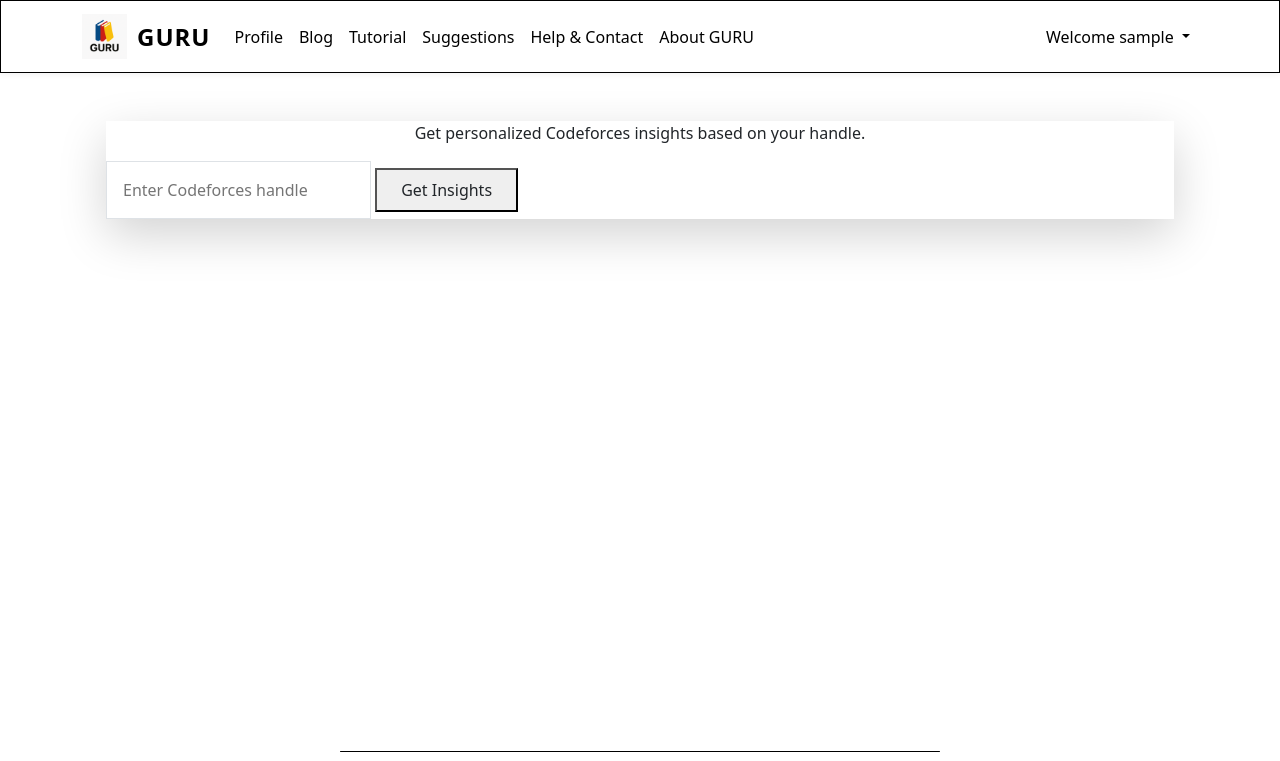
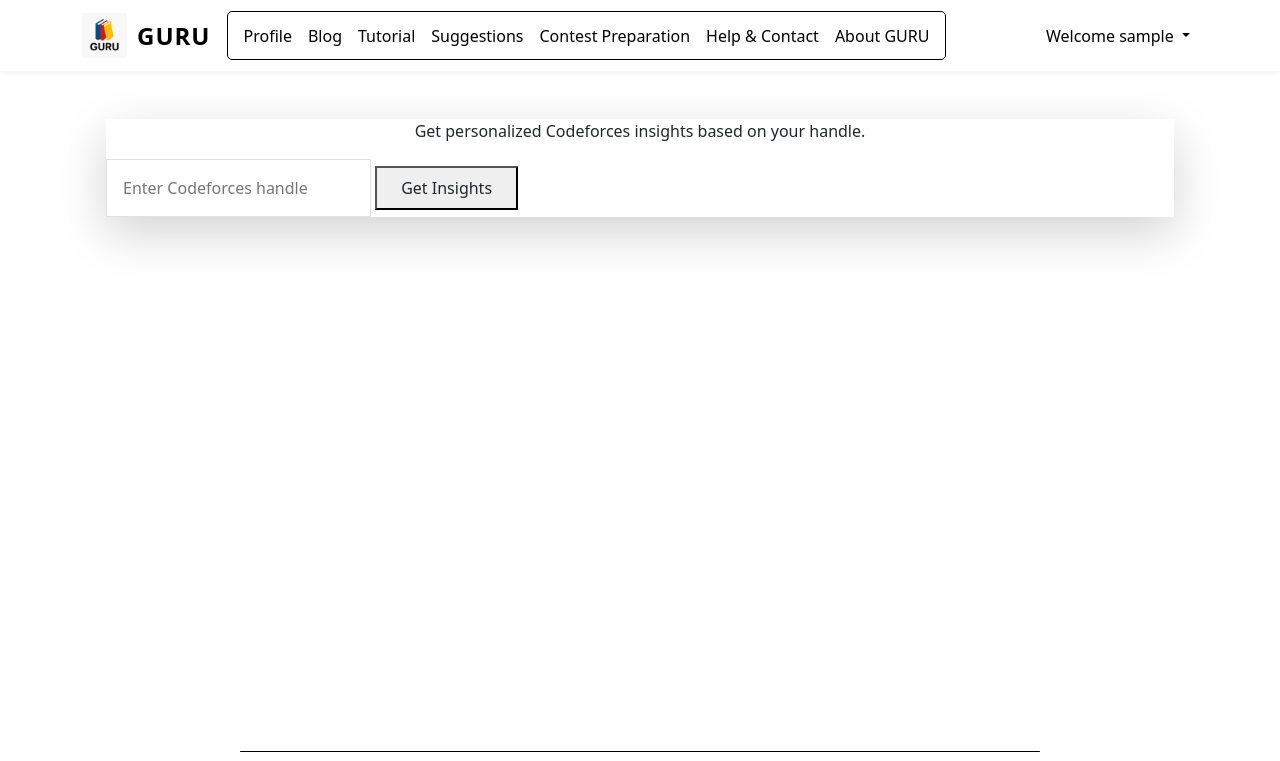
Before and after one commit to Rahul4h/GURU, a Django app: page / in a window 1280 px wide. Shown: the top 761 px of the page. Run offline with Django 5.2, Linux system fonts and the light colour scheme; the visitor is signed in with stand-in values (Sample User, id 1).

Commit message:
add contest preparation feature

```diff
--- a/core/urls.py
+++ b/core/urls.py
@@ -19,6 +19,7 @@
     path('activate/<uidb64>/<token>/', views.activate_account, name='activate'),
     path('blog/', views.blog_page, name='blog_page'),
     path("blog/<int:post_id>/", views.blog_detail, name="blog_detail"),
+    path('conprep/',views.conprep_page, name='conprep_page'),
 
 
  # new blog page
--- a/core/views.py
+++ b/core/views.py
@@ -197,37 +197,7 @@
 def suggestions_page(request):
     return render(request, 'suggestions.html')
 
-def get_ml_suggestions(request):
-    if request.method == 'POST':
-        try:
-            data = json.loads(request.body)
-            handle = data.get('handle')
 
-            # 👉 Example: Simulate ML logic (replace with your real model)
-            problem_suggestions = [
-                {
-                    "title": "Helpful Maths",
-                    "tags": ["implementation"],
-                    "rating": 800,
-                    "url": "https://codeforces.com/problemset/problem/339/A"
-                },
-                {
-                    "title": "Way Too Long Words",
-                    "tags": ["strings"],
-                    "rating": 800,
-                    "url": "https://codeforces.com/problemset/problem/71/A"
-                },
-                {
-                    "title": "Next Round",
-                    "tags": ["implementation"],
-                    "rating": 800,
-                    "url": "https://codeforces.com/problemset/problem/158/A"
-                }
-            ]
-
-            return JsonResponse({'suggestions': problem_suggestions})
-        except Exception as e:
-            return JsonResponse({'error': str(e)}, status=400)
 
 import requests
 
@@ -679,3 +649,184 @@
         return JsonResponse({"ok": True, "snapshot_id": snap.id})
     except Exception as e:
         return JsonResponse({"ok": False, "error": str(e)}, status=500)
+
+
+
+
+# -----------------------------
+# Utility: Safe JSON request
+# -----------------------------
+from collections import defaultdict, Counter
+import requests
+from django.shortcuts import render
+from django.contrib.auth.decorators import login_required
+
+# -----------------------------
+# Safe JSON fetch
+# -----------------------------
+def safe_get_json(url, timeout=10):
+    try:
+        res = requests.get(url, timeout=timeout)
+        res.raise_for_status()
+        return res.json()
+    except requests.exceptions.RequestException as e:
+        print(f"⚠️ Request failed: {e} for URL: {url}")
+        return None
+    except ValueError:
+        print(f"⚠️ JSON decode failed for URL: {url}")
+        return None
+
+# -----------------------------
+# Fetch all contests
+# -----------------------------
+def get_contests():
+    url = "https://codeforces.com/api/contest.list?gym=false"
+    data = safe_get_json(url)
+    if not data or data.get("status") != "OK":
+        return []
+    return data["result"]
+
+# -----------------------------
+# Analyze past contests for tags & ratings
+# -----------------------------
+def analyze_past_contests(contests, contest_type, max_contests=30):
+    tag_stats = defaultdict(Counter)  # index -> Counter(tags)
+    rating_stats = defaultdict(list)  # index -> list of ratings
+    counted = 0
+
+    for contest in contests:
+        if contest_type not in contest.get("name", ""):
+           continue
+    # Skip contests that have not started or are unrated
+        if contest.get("phase") != "FINISHED":
+            continue
+        if contest_type not in contest.get("name", ""):
+            continue
+        if counted >= max_contests:
+            break
+
+        cid = contest.get("id")
+        standings_url = f"https://codeforces.com/api/contest.standings?contestId={cid}&from=1&count=1"
+        res = safe_get_json(standings_url)
+        if not res or res.get("status") != "OK":
+            continue  # skip invalid contest
+
+        problems = res.get("result", {}).get("problems", [])
+        for p in problems:
+            try:
+                idx = p["index"][0]  # "A", "B", "C"...
+                for tag in p.get("tags", []):
+                    tag_stats[idx][tag] += 1
+                if "rating" in p:
+                    rating_stats[idx].append(p["rating"])
+            except Exception as e:
+                print(f"⚠️ Problem processing failed: {e} in contest {cid}")
+                continue
+
+        counted += 1
+
+    # Calculate most common tags and average rating per index
+    percentages = {}
+    for idx, counter in tag_stats.items():
+        total = sum(counter.values())
+        percentages[idx] = {tag: round(cnt * 100 / total, 2) for tag, cnt in counter.items()}
+
+    avg_ratings = {idx: round(sum(rating_stats[idx]) / len(rating_stats[idx]), 0)
+                   for idx in rating_stats if rating_stats[idx]}
+
+    return percentages, avg_ratings
+
+# -----------------------------
+# Fetch problems by tag & rating, skipping solved
+# -----------------------------
+def fetch_problems(tag, rating, solved_set=None, limit=10):
+    url = "https://codeforces.com/api/problemset.problems"
+    data = safe_get_json(url)
+    problems = []
+    if not data or "result" not in data:
+        return problems
+
+    for p in data["result"].get("problems", []):
+        if "rating" not in p or tag not in p.get("tags", []):
+            continue
+        if abs(p["rating"] - rating) > 200:
+            continue
+
+        prob_id = f"{p['contestId']}/{p['index']}"
+        if solved_set and prob_id in solved_set:
+            continue
+
+        problems.append({
+            "name": p["name"],
+            "link": f"https://codeforces.com/contest/{p['contestId']}/problem/{p['index']}",
+            "rating": p["rating"],
+            "tags": p["tags"]
+        })
+        if len(problems) >= limit:
+            break
+
+    return problems
+
+# -----------------------------
+# Get user submissions
+# -----------------------------
+
+
+# -----------------------------
+# Get solved problem IDs
+# -----------------------------
+
+
+# -----------------------------
+# Main view: Contest preparation
+# -----------------------------
+@login_required
+def conprep_page(request):
+    contests = get_contests()
+    handle = request.user.username
+    submissions = get_user_submissions(handle)
+    solved_set = get_solved_problem_ids(submissions)
+
+    # Upcoming contests
+    upcoming = [c for c in contests if c.get("phase") == "BEFORE"]
+    upcoming = sorted(upcoming, key=lambda x: x.get("startTimeSeconds", 0))
+    next_contest = upcoming[0] if upcoming else None
+
+    prep_data = {}
+    if next_contest:
+        # Determine contest type
+        name = next_contest.get("name", "")
+        if "Div. 2" in name:
+            contest_type = "Div. 2"
+        elif "Div. 3" in name:
+            contest_type = "Div. 3"
+        elif "Educational" in name:
+            contest_type = "Educational"
+        elif "Div. 1" in name:
+            contest_type = "Div. 1"
+        else:
+            contest_type = "Global"
+
+        # Analyze past contests
+        percentages, avg_ratings = analyze_past_contests(contests, contest_type)
+
+        # Prepare problems by index
+        for idx, tag_data in percentages.items():
+            prep_data[idx] = {
+                "tags": tag_data,
+                "avg_rating": avg_ratings.get(idx, 1200),
+                "problems": []
+            }
+
+            # Take top 1-2 most frequent tags
+            top_tags = sorted(tag_data.items(), key=lambda x: -x[1])[:2]
+            for tag, _ in top_tags:
+                rating = avg_ratings.get(idx, 1200)
+                problems = fetch_problems(tag, rating, solved_set=solved_set, limit=5)
+                prep_data[idx]["problems"].extend(problems)
+
+    return render(request, "contest_prep.html", {
+        "upcoming": upcoming[:5],
+        "next_contest": next_contest,
+        "prep_data": prep_data
+    })
--- a/templates/base.html
+++ b/templates/base.html
@@ -12,8 +12,8 @@
       /* Navbar styles */
       .navbar {
         background-color: #fff;
-        border: 1px solid #000;
         box-shadow: 0 2px 6px rgba(0,0,0,0.05);
+        padding: 0.5rem 1rem;
       }
 
       .navbar-brand {
@@ -21,6 +21,20 @@
         font-weight: 700;
         color: #000 !important;
         letter-spacing: 1px;
+      }
+
+      /* Logo at left-most corner */
+      .navbar .navbar-brand {
+        margin-right: 1rem;
+      }
+
+      /* Navbar links container with full border (four sides) */
+      .navbar-links-border {
+        border: 1px solid #000;
+        border-radius: 5px;
+        padding: 0.2rem 0.5rem;
+        display: flex;
+        align-items: center;
       }
 
       .nav-link {
@@ -72,41 +86,48 @@
       footer a:hover {
         color: #ccc;
       }
+
       .footer-border {
-    width: 90%;         /* makes it shorter than full width */
-    max-width: 600px;   /* optional: limit max width */
-    height: 1px;        /* thin line */
+        width: 90%;
+        max-width: 800px;
+        height: 1px;
         background-color: black;
-    margin: 0 auto 8px; /* center horizontally, 8px space below */
-    border-radius: 1px; /* optional: slight rounding */
+        margin: 0 auto 8px;
+        border-radius: 1px;
       }
-
     </style>
   </head>
   <body>
     <!-- Navbar -->
     <nav class="navbar navbar-expand-lg">
-      <div class="container">
-        <a class="navbar-brand d-flex align-items-center" href="/">
+      <div class="container d-flex align-items-center justify-content-between">
+        <!-- Logo -->
+        <a class="navbar-brand d-flex align-items-center me-3" href="/" style="margin-left:0;">
           <img src="{% static 'images/logoe.png' %}" alt="GURU Logo" style="height: 45px; margin-right: 10px;">
           GURU
         </a>
 
+        <!-- Navbar toggler for mobile -->
         <button class="navbar-toggler" type="button" data-bs-toggle="collapse" data-bs-target="#eduNavbar">
           <span class="navbar-toggler-icon"></span>
         </button>
 
+        <!-- Navbar links + auth -->
         <div class="collapse navbar-collapse" id="eduNavbar">
-          <ul class="navbar-nav me-auto mb-2 mb-lg-0">
+          <div class="d-flex align-items-center w-100 justify-content-between">
+            <!-- Bordered links -->
+            <ul class="navbar-links-border navbar-nav me-3 mb-2 mb-lg-0">
               <li class="nav-item"><a class="nav-link" href="/profile">Profile</a></li>
               <li class="nav-item"><a class="nav-link" href="/blog">Blog</a></li>
               <li class="nav-item"><a class="nav-link" href="/tutorial">Tutorial</a></li>
               <li class="nav-item"><a class="nav-link" href="/suggestions">Suggestions</a></li>
+              <li class="nav-item"><a class="nav-link" href="/conprep">Contest Preparation</a></li>
               <li class="nav-item"><a class="nav-link" href="/contact">Help & Contact</a></li>
               <li class="nav-item"><a class="nav-link" href="/about">About GURU</a></li>
             </ul>
 
-          <ul class="navbar-nav ms-auto mb-2 mb-lg-0">
+            <!-- Auth links far right -->
+            <ul class="navbar-nav mb-2 mb-lg-0">
               {% if request.user.is_authenticated %}
                 <li class="nav-item dropdown">
                   <a class="nav-link dropdown-toggle" href="#" role="button" data-bs-toggle="dropdown">
@@ -130,6 +151,7 @@
             </ul>
           </div>
         </div>
+      </div>
     </nav>
 
     {% for message in messages %}
@@ -145,12 +167,8 @@
     </main>
 
     <!-- Footer -->
-    <!-- Footer -->
     <footer>
-  <!-- Short black border above footer -->
-
       <div class="footer-border"></div>
-
       <div>
         &copy; {{ current_year }} <a href="/">GURU.</a> Copyright 2025-2025 Rahul Ghosh. |
         <a href="/about">About</a> |
@@ -160,7 +178,6 @@
       </div>
     </footer>
 
-
     {% block extra_script %}{% endblock %}
 
     <script src="https://cdn.jsdelivr.net/npm/bootstrap@5.3.3/dist/js/bootstrap.bundle.min.js"></script>
```
Also changed, not shown: templates/contest_prep.html (added, +48 -0 lines). Lines whose indentation alone changed are shown as unchanged.
